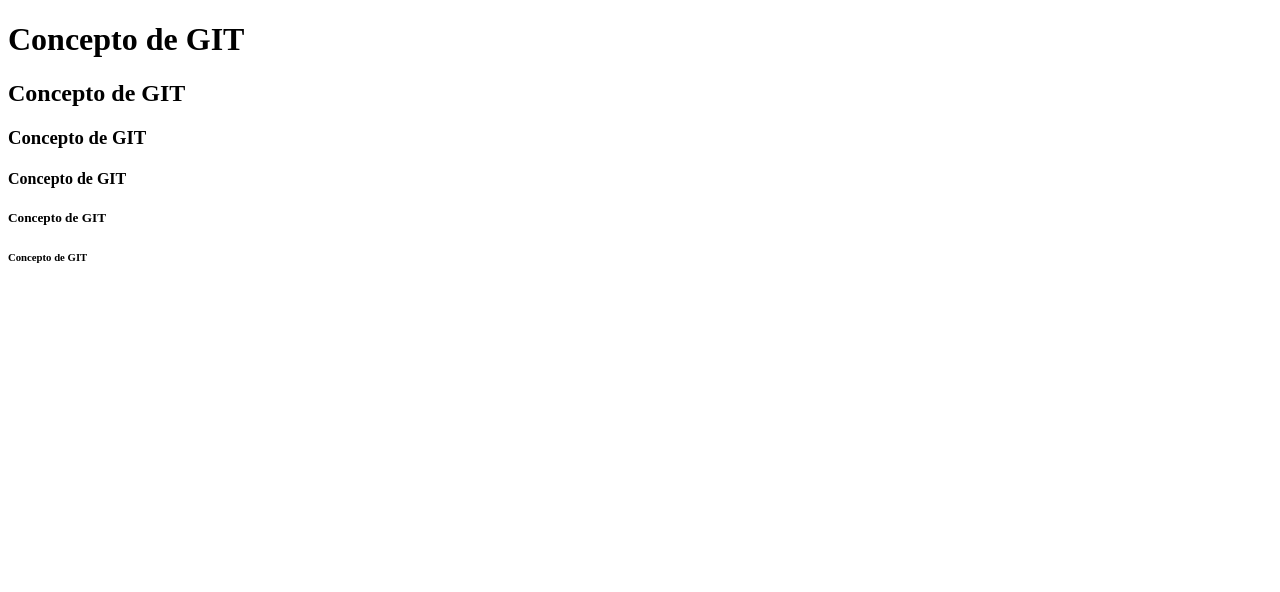
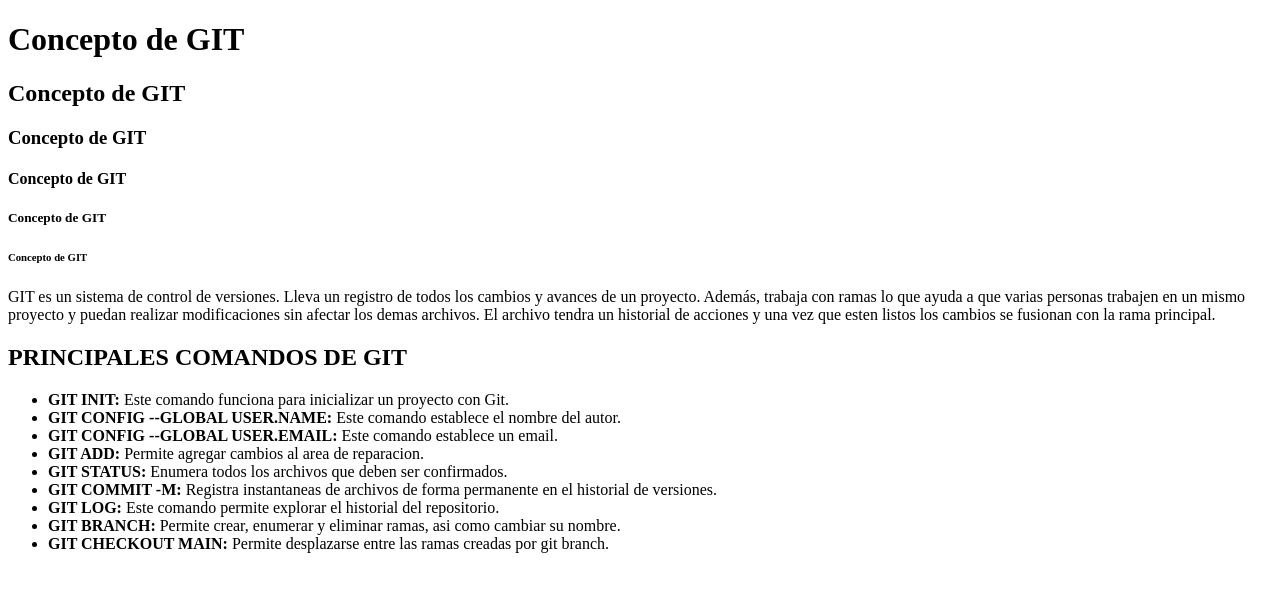
Before and after one commit to Derlyi/ADSO_2670687, a plain HTML site: page index.html in a window 1280 px wide. Drawn offline with Linux system fonts and the light colour scheme.

Commit message:
se agrego los tipos de comandos

```diff
--- a/index.html
+++ b/index.html
@@ -11,5 +11,19 @@
             <h4>Concepto de GIT</h4>
             <h5>Concepto de GIT</h5>
             <h6>Concepto de GIT</h6>
+
+            <p>GIT es un sistema de control de versiones. Lleva un registro de todos los cambios y avances de un proyecto. Además, trabaja con ramas lo que ayuda a que varias personas trabajen en un mismo proyecto y puedan realizar modificaciones sin afectar los demas archivos. El archivo tendra un historial de acciones y una vez que esten listos los cambios se fusionan con la rama principal.</p>
+            <h2>PRINCIPALES COMANDOS DE GIT</h2>
+            <Ul>
+                <li><strong>GIT INIT:</strong> Este comando funciona para inicializar un proyecto con Git.</li>
+                <li><strong>GIT CONFIG --GLOBAL USER.NAME:</strong> Este comando establece el nombre del autor.</li>
+                <li><strong>GIT CONFIG --GLOBAL USER.EMAIL:</strong> Este comando establece un email.</li>
+                <li><strong>GIT ADD:</strong> Permite agregar cambios al area de reparacion.</li>
+                <li><strong>GIT STATUS:</strong> Enumera todos los archivos que deben ser confirmados.</li>
+                <li><strong>GIT COMMIT -M:</strong> Registra instantaneas de archivos de forma permanente en el historial de versiones.</li>
+                <li><strong>GIT LOG:</strong> Este comando permite explorar el historial del repositorio.</li>
+                <li><strong>GIT BRANCH:</strong> Permite crear, enumerar y eliminar ramas, asi como cambiar su nombre.</li>
+                <li><strong>GIT CHECKOUT MAIN:</strong> Permite desplazarse entre las ramas creadas por git branch.</li>
+            </Ul>
         </body>
 </html>
```
